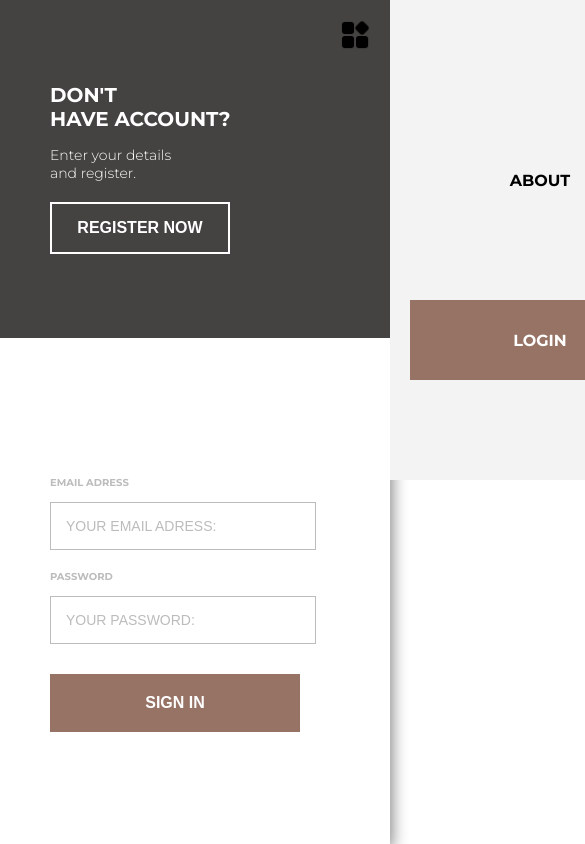
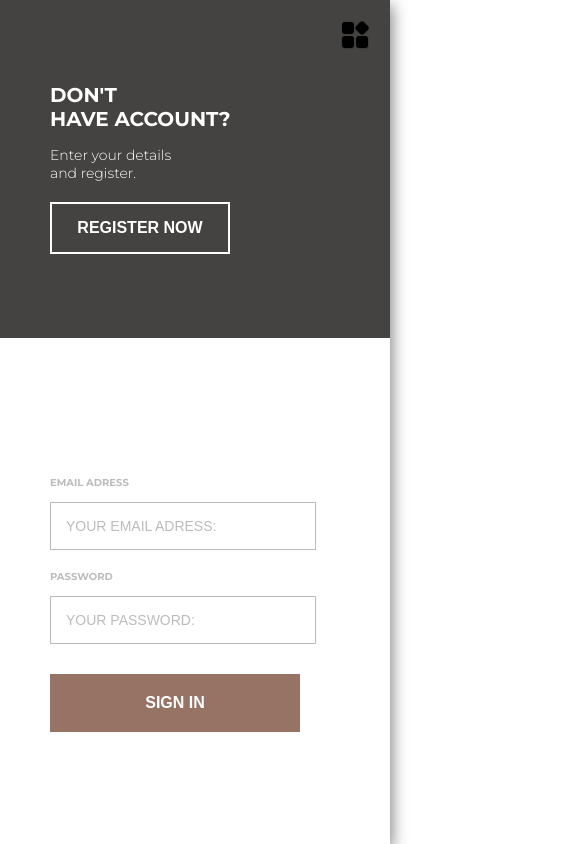
Before and after one commit to caamag/Mini-Blog, a React (Create React App) app: page /login in a window 390 px wide. Shown: the top 844 px of the page, 585 px wide, since content can reach past the window. Built offline with nearby package versions, Linux system fonts and the light colour scheme; no server answers.

Commit message:
corrigindo bugs no navigate

```diff
--- a/src/components/navBar.css
+++ b/src/components/navBar.css
@@ -6,7 +6,8 @@
     justify-content: center;
     align-items: center;
     transition: 150ms;
-    overflow: hidden;
+    opacity: 1;
+    visibility: visible;
 }
 
 .navigate li {
@@ -120,8 +121,9 @@
     .nav-menu-btn {
         display: block;
     }
+
+    .navigate-mobile-invisible ul {
+        opacity: 0;
+        visibility: hidden;
+    }
 }
-
-.navigate-mobile-invisible ul {
-    right: -300px;
-}
--- a/src/index.css
+++ b/src/index.css
@@ -14,7 +14,6 @@ html {
 
 body {
     background-color: rgb(255, 255, 255);
-    overflow: hidden;
 }
 
 h1 {
```
